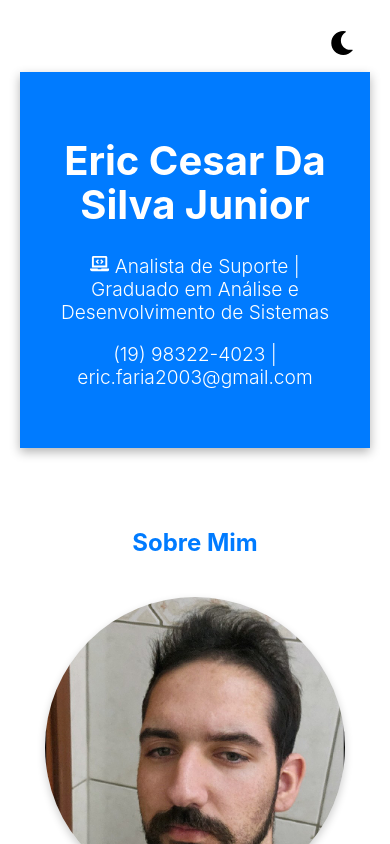
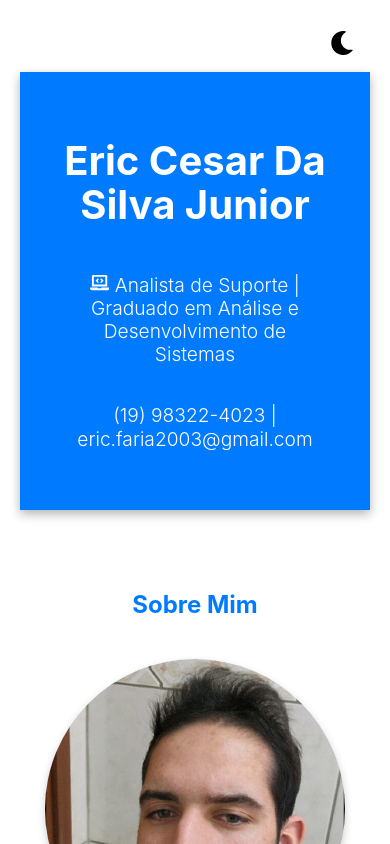
Before and after one commit to EricFNL1/Portifolio1, a React (Create React App) app: page / in a window 390 px wide. Shown: the top 844 px of the page. Built offline with nearby package versions, Linux system fonts and the light colour scheme.

Commit message:
Adicionado ajustes mobile 6

```diff
--- a/src/App.css
+++ b/src/App.css
@@ -23,22 +23,28 @@
     margin-bottom: 20px; /* Adicione uma margem inferior para espaçamento */
   }
 }
-
 @media (max-width: 768px) {
   header {
     padding: 15px 10px;
+    display: flex;
+    flex-direction: column;
+    align-items: center;
   }
 
   header h1 {
-    font-size: 1.3rem; /* Reduz ainda mais o tamanho da fonte */
-    line-height: 1.1; /* Reduz o espaçamento entre linhas */
+    font-size: 1.5rem;
+    line-height: 1.1;
+    text-align: center;
   }
 
   header p {
-    font-size: 0.8rem; /* Ajuste menor para o subtítulo */
-    line-height: 1.2; /* Reduz o espaçamento entre linhas */
+    font-size: 0.9rem;
+    line-height: 1.2;
+    text-align: center;
+    max-width: 90%;
   }
 }
+
 
 
 
```
